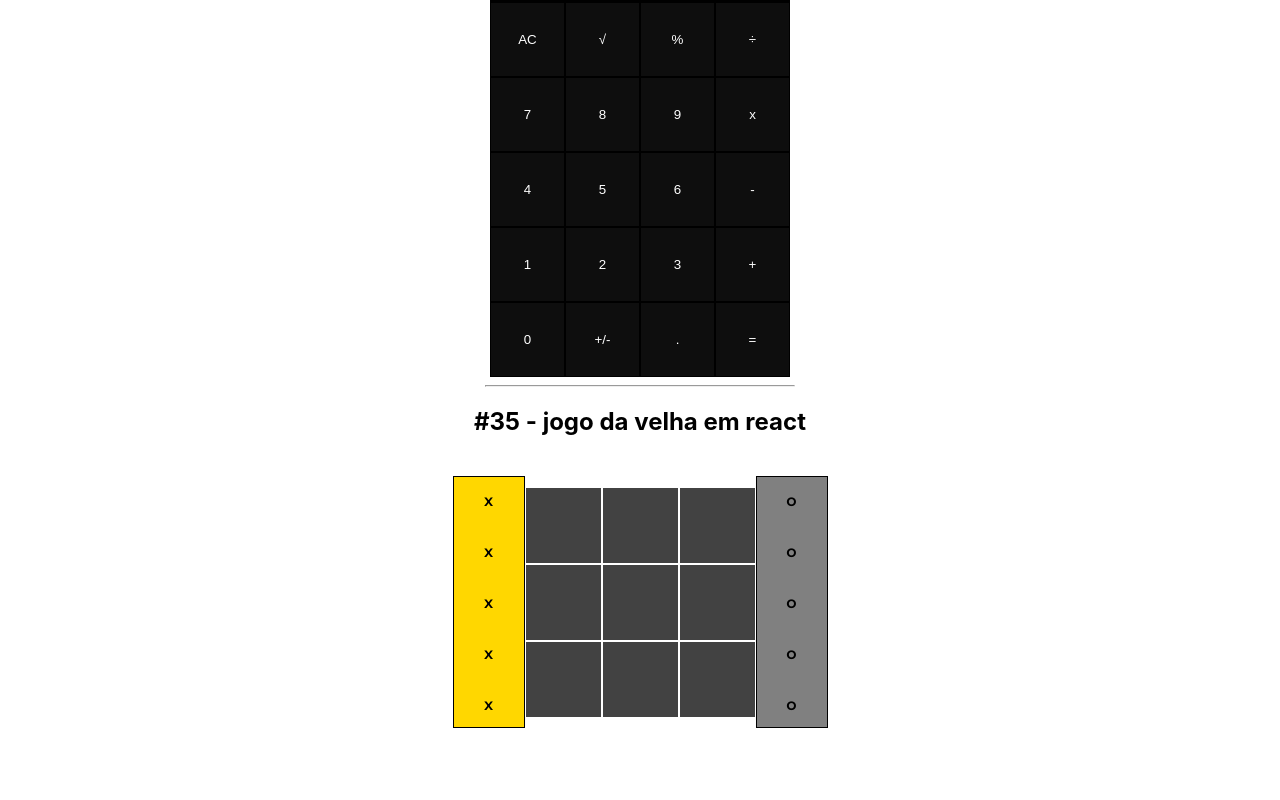
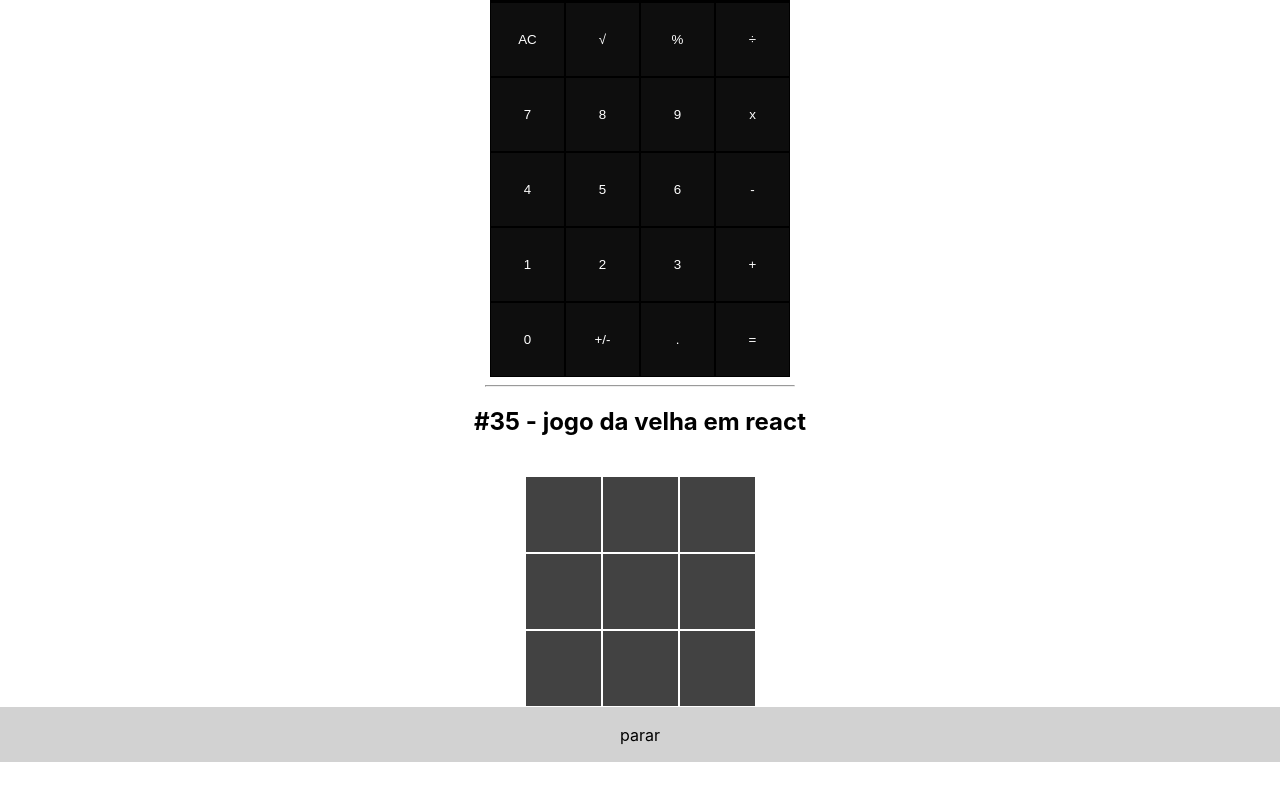
Before and after one commit to Wesley3king/reactJS, a React (Create React App) app in the folder aulas/exercicios/: page / in a window 1280 px wide. Shown: the part 870-1670 px from the top of the page. Before the commit the page ends 1628 px from the top, so only its background shows below. Built offline with nearby package versions, Linux system fonts and the light colour scheme.

Commit message:
recomeço

```diff
--- a/aulas/exercicios/src/Campo.jsx
+++ b/aulas/exercicios/src/Campo.jsx
@@ -13,7 +13,7 @@ componentDidMount(){
     render () {
         return (
             <>
-            <div className="colocar" onClick={()=> this.mudar()}>
+            <div className="colocar" onClick={()=> this.props.click}>
                <p>{this.props.p}</p>
             </div>
             </>
--- /dev/null
+++ b/aulas/exercicios/src/Controle.jsx
@@ -0,0 +1,16 @@
+import React from 'react';
+
+export default class Controle extends React.Component {
+
+
+    render () {
+        return (
+            <>
+             <div className='control'>
+                 {console.log(this.props.play)}
+                <div>{this.props.play?"jogar":"parar"}</div>
+             </div>
+            </>
+        )
+    }
+}
--- a/aulas/exercicios/src/Game.css
+++ b/aulas/exercicios/src/Game.css
@@ -9,11 +9,11 @@
     border: 1px solid white;
 }
 .alinhar{
-    display: flex;
-    align-items: center;
+    height: max-content;
+    margin-bottom: 60px;
+    width: max-content;
     margin: auto;
-    margin-bottom: 30px;
-    width: max-content;
+    cursor: pointer;
 
 }
 .lateral{
@@ -41,3 +41,14 @@
 .lineH{
     display: flex;
 }
+
+.control{
+    display: flex;
+    align-items: center;
+    justify-content: center;
+    flex-wrap: wrap;
+    margin-bottom: 40px;
+    background-color: rgba(0, 0, 0, 0.178);
+    height: 55px;
+
+}
--- a/aulas/exercicios/src/Jogo.jsx
+++ b/aulas/exercicios/src/Jogo.jsx
@@ -1,139 +1,47 @@
 import React from "react";
-import Campo from "./Campo";
-import Lateral from "./Lateral";
+import Controle from "./Controle";
+import './Game.css';
 
 export default class Jogo extends React.Component {
     constructor (props) {
         super(props);
-     this.state={
-         jogo : false,
-         chanches: [5,5],
-         foi: false,
-        campos: [],
-        valorVez: 'x'
-     }
-     this.areas = [
-        ['','',''],
-        ['','',''],
-        ['','','']
-       ]
- }
-
-    Motor () {
-        let vez = Math.round(Math.random()*1);
-        console.log(`vez : ${vez}`);
-        if (vez === 0) {
-            this.setState(()=> ({valorVez : 'x'}));
-        }else {
-            this.setState(()=> ({valorVez : 'o'}));
-        }
-
-    }
-
-    trocarPlayer () {
-        this.state.valorVez==="x"? this.setState(()=> ({valorVez: 'o'})) :  this.setState(()=> ({valorVez: 'x'}))
-    }
-
-    retPos (e) {
-        const p = e.target.getAttribute('data-pos');
-        const pos=[parseInt(p.substring(0,1),parseInt(p.substring(1,2)))];
-        return pos;
-    }
-
-    verificarEspacoVazio (e) {
-        if (this.area[this.retPos(e)[0]][this.retPos(e)[1]] === '') {
-            return true;
-        }else{
-            return false;
-        }
-    }
-    vitoria () {
-        let pontos =0;
-        let vitoria = false;
-
-        //linhas
-        for (let l=0;l<3;++l) {
-             pontos = 0;
-             for (let c =0 ; c < 3 ; ++c) {
-                 if (this.areas[l][c]=== this.state.valorVez){
-                     pontos++;
-                 }
-             }
-             if (pontos === 3) {
-                 vitoria = true;
-                 break;
-
+        this.state = {
+            jogo: false,
+            espacos: [['','',''],['','',''],['','','']]
+            ,
+            ativo: 'x'
         }
     }
 
-        //colunas
-        for (let c=0; c <3; ++c) {
-            pontos=0;
-            for (let l =0;l<3 ; ++l) {
-                if (this.areas[l][c]=== this.state.valorVez){
-                    pontos++;
-                }
-            }
-            if (pontos === 3) {
-                vitoria = true;
-                break;
-
-            }
-        }
-        //diagonais
-        pontos = 0;
-        for (let d = 0; d < 3;++d) {
-            if (this.areas[d][d]){
-                if (this.areas[l][c]=== this.state.valorVez){
-                    pontos++;
-                }
-            }
-        }
-       if (pontos === 3) {
-            vitoria = true;
-
-        }
-
-            pontos=0;
-            let l = 0
-            for (let c =2;c >=0; c--){
-                if (this.areas[l][c]=== this.state.valorVez){
-                    pontos++;
-                }
-                l++;
-            }
-            if (pontos === 3) {
-                vitoria = true;
-
-            }
-
-            return vitoria;
-    }
-
-    render () {
+    tabuleiro () {
         return (
             <div className="alinhar">
-         <Lateral restam={this.state.chanches[0]} tipo="x"vez={this.state.valorVez}/>
-         <div className="manter">
                 <div className="lineH">
-                 <Campo p={this.areas[0][0]} vez={this.state.valorVez}/>
-                 <Campo p={this.areas[0][1]} vez={this.state.valorVez}/>
-                 <Campo p={this.areas[0][2]} vez={this.state.valorVez}/>
+                   <div className="colocar"></div>
+                   <div className="colocar"></div>
+                   <div className="colocar"></div>
                 </div>
                 <div className="lineH">
-                 <Campo p={this.areas[1][0]} vez={this.state.valorVez}/>
-                 <Campo p={this.areas[1][1]} vez={this.state.valorVez}/>
-                 <Campo p={this.areas[1][2]} vez={this.state.valorVez}/>
+                    <div className="colocar"></div>
+                    <div className="colocar"></div>
+                    <div className="colocar"></div>
                 </div>
                 <div className="lineH">
-             <Campo p={this.areas[2][0]} vez={this.state.valorVez}/>
-             <Campo p={this.areas[2][1]} vez={this.state.valorVez}/>
-             <Campo p={this.areas[2][2]} vez={this.state.valorVez}/>
+                    <div className="colocar"></div>
+                    <div className="colocar"></div>
+                    <div className="colocar"></div>
                 </div>
-         </div>
-         <Lateral restam={this.state.chanches[1]} tipo="o" vez={this.state.valorVez}/>
-
             </div>
         )
     }
+    render () {
+        return (
+            <>
+            {this.tabuleiro()}
+            <div>
+                <Controle play={this.state.jogo}/>
+            </div>
+            </>
+        )
     }
+}
```
Lines whose indentation alone changed are shown as unchanged.
